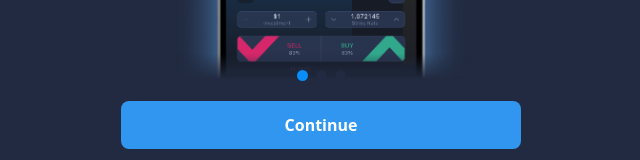
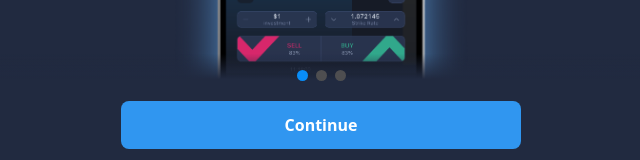
Before and after one commit to MatsveiDubaleka/expert-option-bot, a React (Create React App) app in the folder frontend/: page / in a window 1280 px wide. Shown: the part 631-791 px from the top of the page, without its empty margins (319-959 px from the left). Built offline with nearby package versions, Linux system fonts and the light colour scheme.

Commit message:
feat: change bg

```diff
--- a/frontend/src/components/StepBar/index.tsx
+++ b/frontend/src/components/StepBar/index.tsx
@@ -6,19 +6,19 @@ export default function StepBar({ active }: { active: number }) {
       <div
         className={clsx(
           'w-[11px] h-[11px] rounded-full',
-          active === 1 ? 'bg-[#098DF8]' : 'bg-[#212A40]',
+          active === 1 ? 'bg-[#098DF8]' : 'bg-[#4E4E50]',
         )}
       />
       <div
         className={clsx(
           'w-[11px] h-[11px] rounded-full',
-          active === 2 ? 'bg-[#098DF8]' : 'bg-[#212A40]',
+          active === 2 ? 'bg-[#098DF8]' : 'bg-[#4E4E50]',
         )}
       />
       <div
         className={clsx(
           'w-[11px] h-[11px] rounded-full',
-          active === 3 ? 'bg-[#098DF8]' : 'bg-[#212A40]',
+          active === 3 ? 'bg-[#098DF8]' : 'bg-[#4E4E50]',
         )}
       />
     </div>
```
